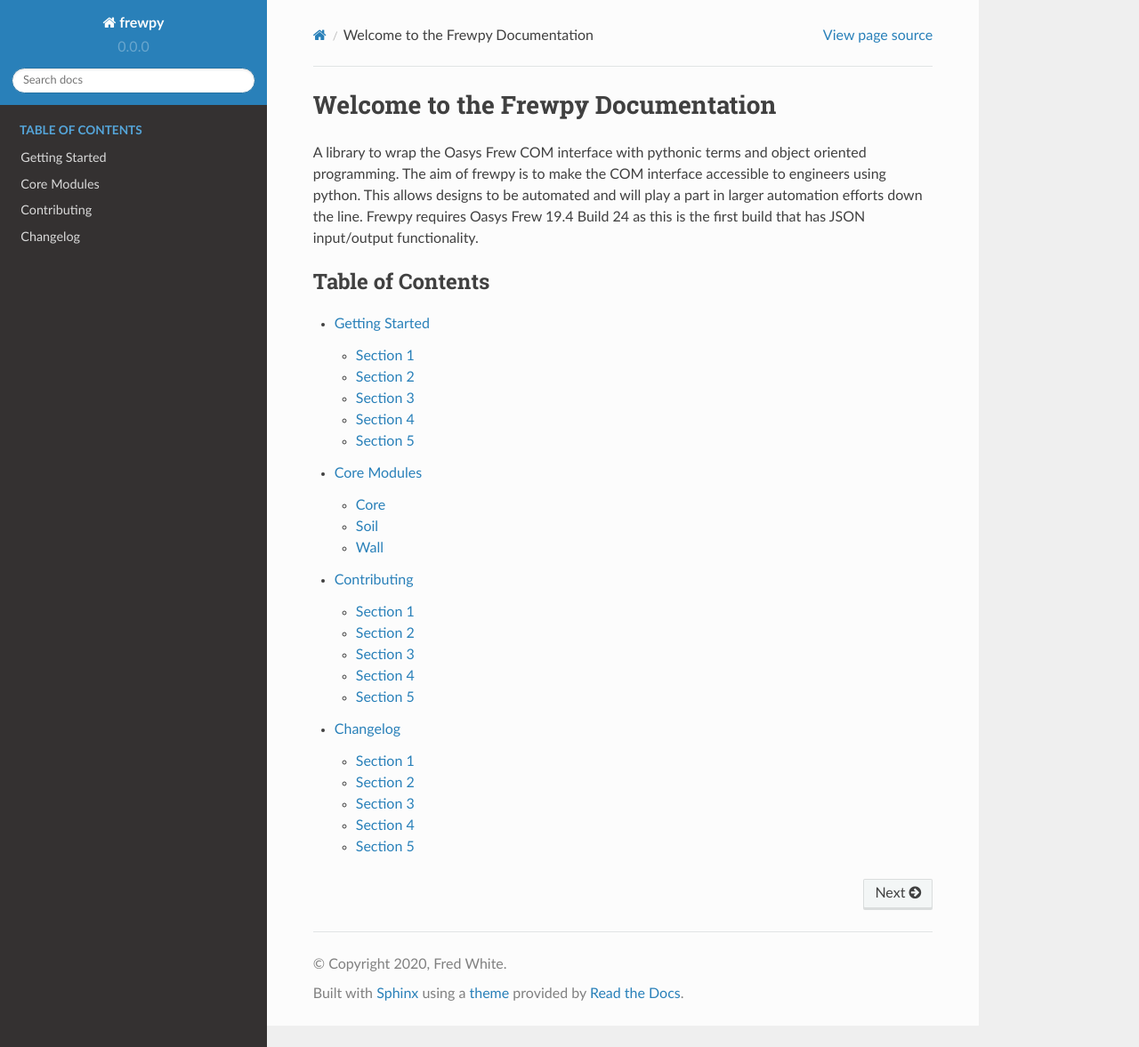
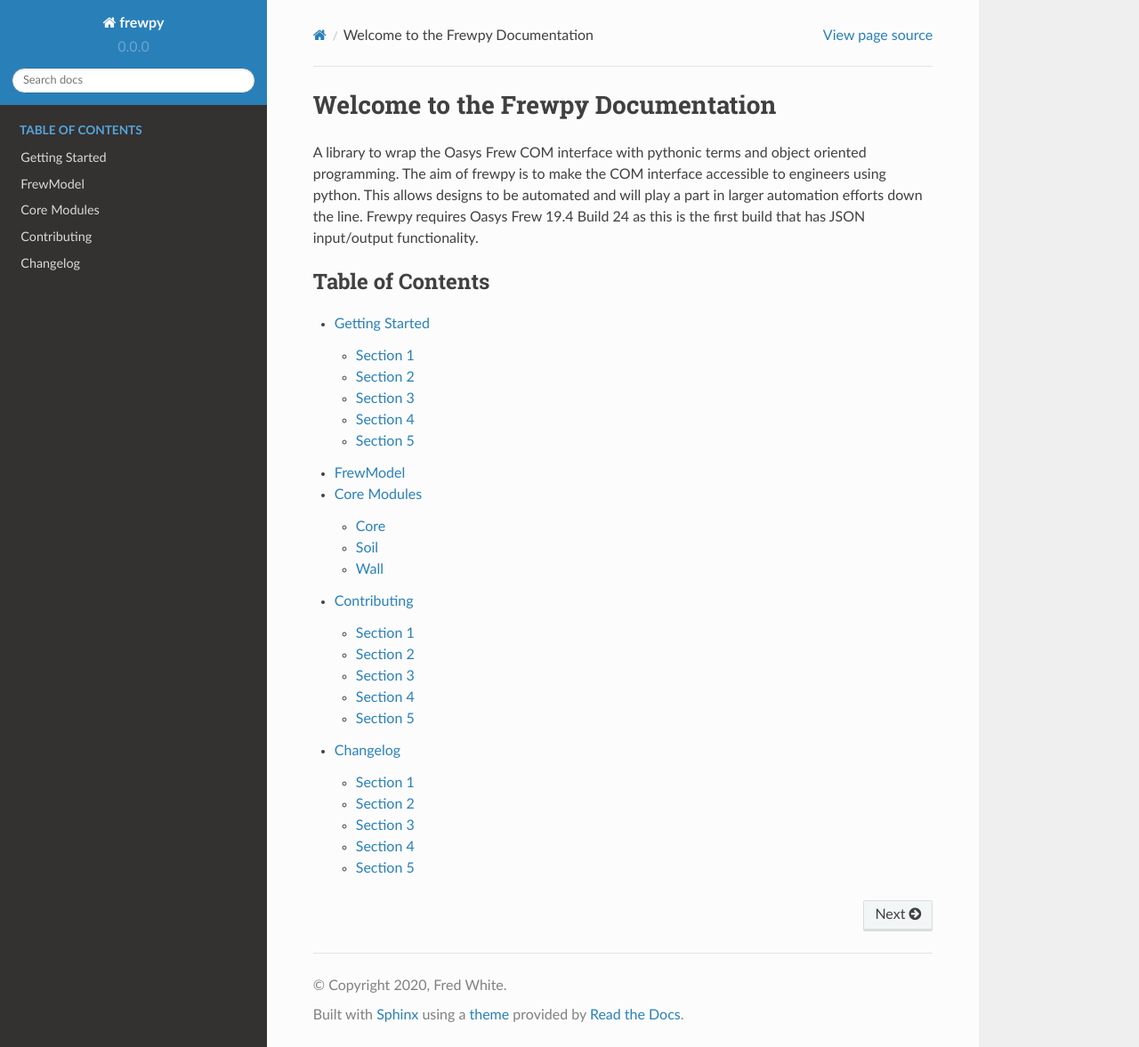
Before and after one commit to frdwhite24/frewpy, a Sphinx documentation site: the page built from docs/source/index.rst, in a window 1280 px wide and 1177 px high. Shown: the whole window at 89% size. Built offline with Sphinx 7.4.7 and the Read the Docs theme 2.0.0, drawn with Linux system fonts in a browser that asks for light colours.

Commit message:
updated docs and included separate page for FrewModel

```diff
--- /dev/null
+++ b/docs/source/frewmodel.rst
@@ -0,0 +1,5 @@
+*********
+FrewModel
+*********
+
+.. automodule:: frewpy.frewpy.FrewModel
--- a/docs/source/index.rst
+++ b/docs/source/index.rst
@@ -8,6 +8,7 @@
    :caption: Table of Contents
 
    getting-started
+   FrewModel <frewmodel>
    core-modules
    contributing
    changelog
```
Also changed, not shown: 17 other files.
